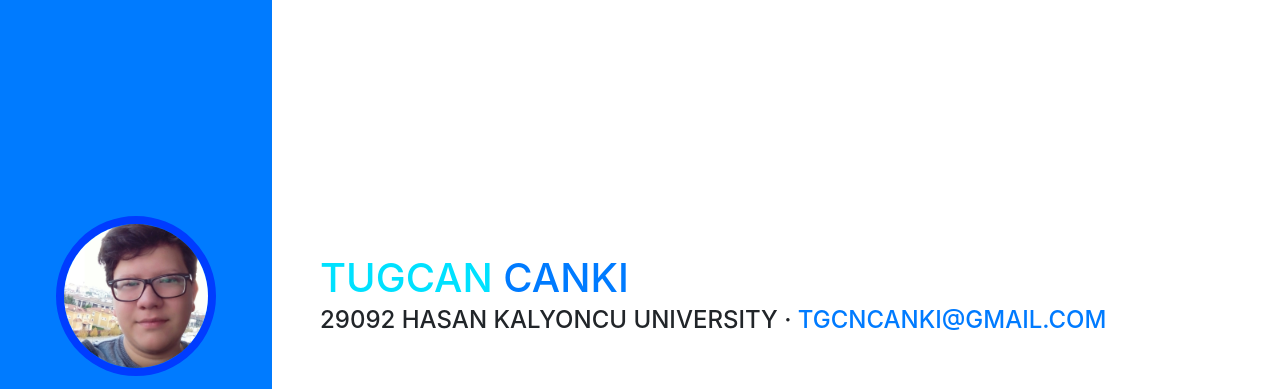
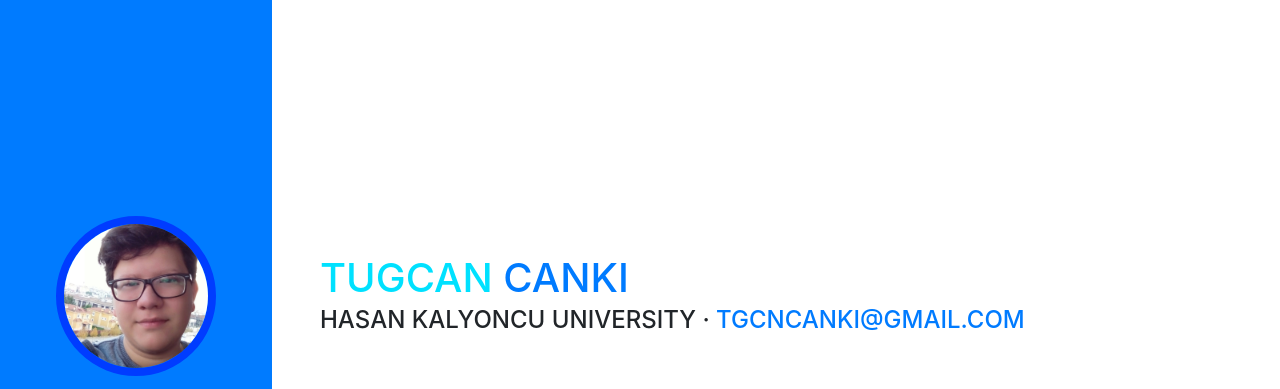
Before and after one commit to tgcncanki/tugcan-canki, a website with bundled scripts: page index.html in a window 1280 px wide. Shown: the top 389 px of the page. Built offline with nearby package versions, Linux system fonts and the light colour scheme; a web font is replaced by a local one.

Commit message:
Update index.html

```diff
--- a/index.html
+++ b/index.html
@@ -63,7 +63,7 @@
         <h1 class="mb-0">Tugcan
           <span class="text-primary">CANKI</span>
         </h1>
-        <div class="subheading mb-5">29092 Hasan Kalyoncu University ·
+        <div class="subheading mb-5"> Hasan Kalyoncu University ·
           <a href="mailto:name@email.com">tgcncanki@gmail.com</a>
         </div>
         <p class="lead mb-5">I am Computer Engineering student of HKU. This is my First year. My SQL knowledge is so good I think and I am still Learning Python and C# programming languages.</p>
```
